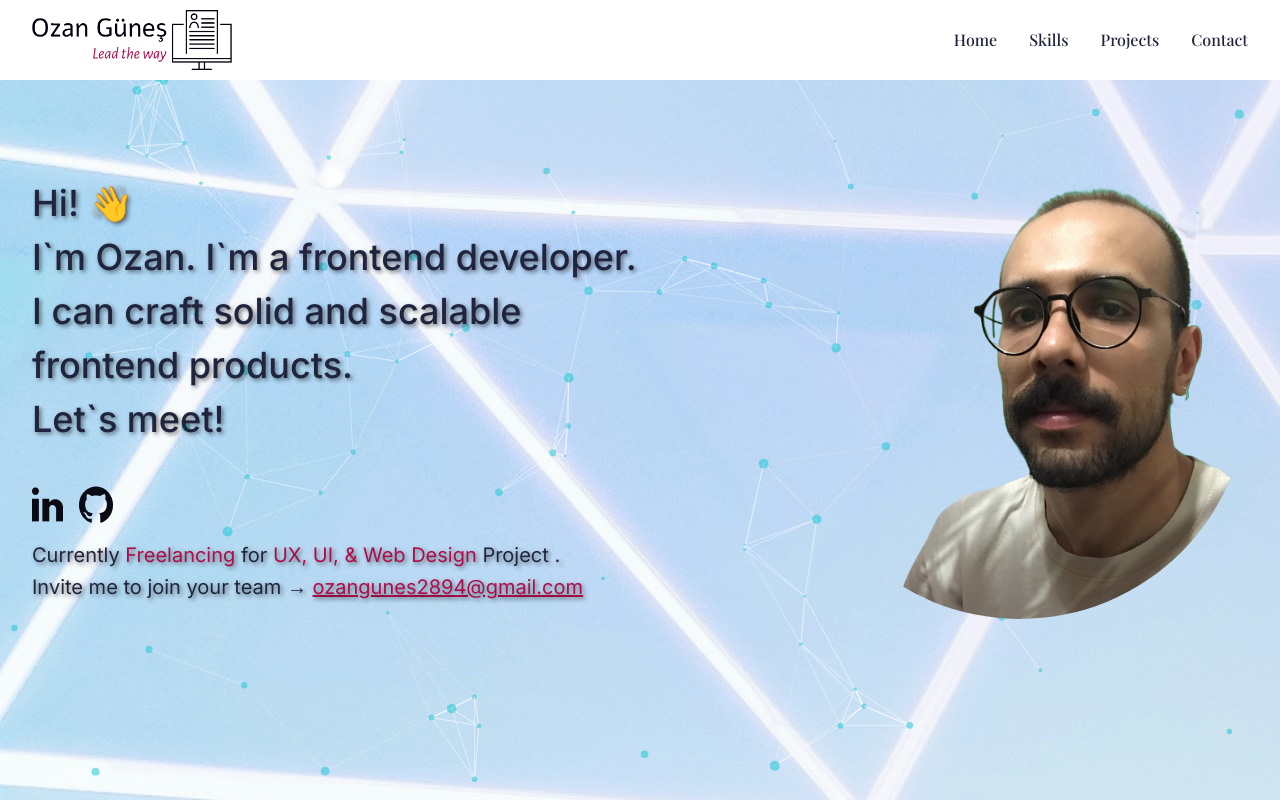
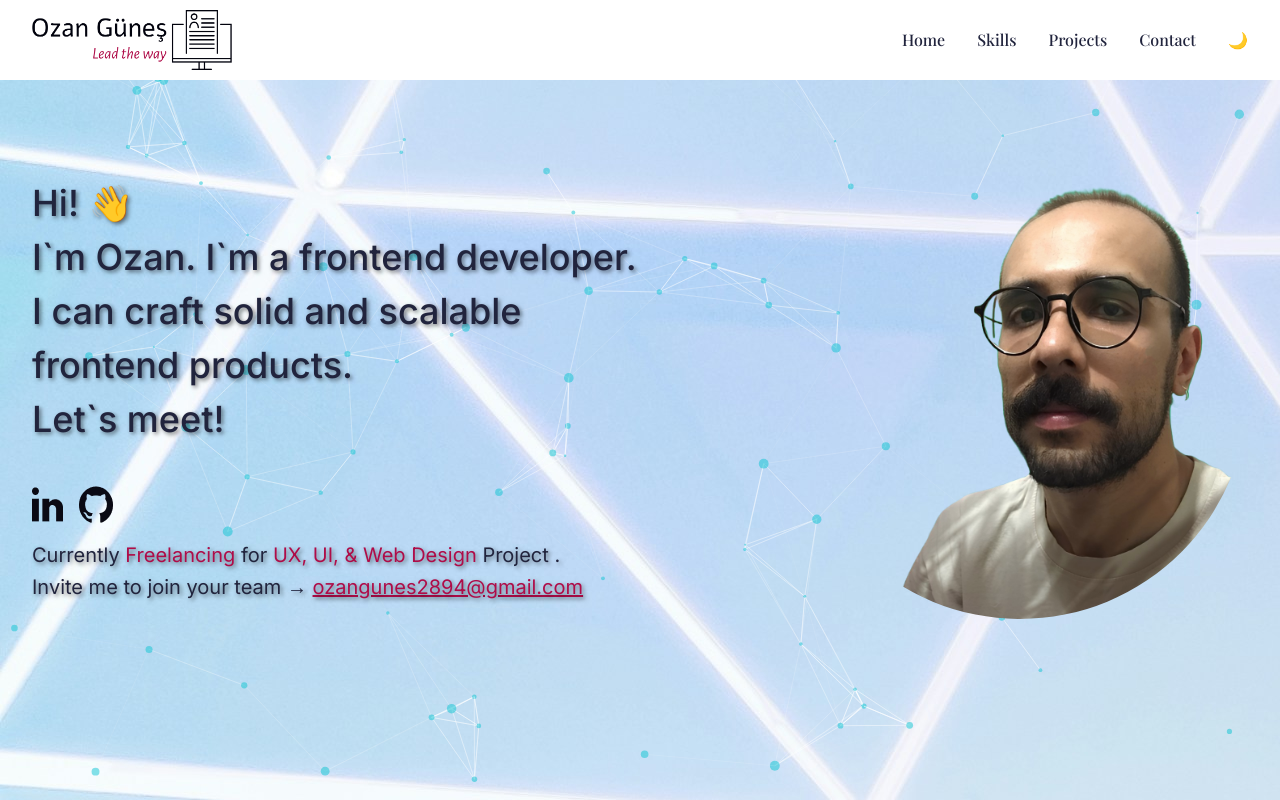
Before and after one commit to Bardsun0/My-Portfolio, a React (Vite) app: page / in a window 1280 px wide. Shown: the top 800 px of the page. Built offline with nearby package versions, Linux system fonts and the light colour scheme; the HTML template or start-up script is replaced by a standard one; a web font is replaced by a local one.

Commit message:
Dark Mode Coming!

```diff
--- a/src/App.jsx
+++ b/src/App.jsx
@@ -1,6 +1,18 @@
+import { useSelector } from "react-redux";
+import { useEffect } from "react";
 import Home from "./pages/Home";
 
 function App() {
+  const darkMode = useSelector((state) => state.theme.darkMode);
+
+  useEffect(() => {
+    if (darkMode) {
+      document.documentElement.classList.add("dark");
+    } else {
+      document.documentElement.classList.remove("dark");
+    }
+  }, [darkMode]);
+
   return <Home />;
 }
 
--- a/src/components/Header.jsx
+++ b/src/components/Header.jsx
@@ -12,6 +12,7 @@ const Header = () => {
       className="w-full font-inter text-shadow-custom overflow-hidden pt-20 relative"
       style={{ height: "100vh" }}
     >
+      <div className="absolute inset-0 dark:bg-primary dark:bg-opacity-70"></div>
       <ParticlesBackground />
       <motion.div
         className="max-w-7xl mx-auto px-4 sm:px-6 lg:px-8 py-20 relative"
@@ -24,12 +25,12 @@ const Header = () => {
             animate={{ opacity: 1, x: 0 }}
             transition={{ duration: 0.9, delay: 0.2 }}
           >
-            <p className="text-[36px] font-medium mb-10 text-primary">
+            <p className="text-[36px] font-medium mb-10 text-primary dark:text-white">
               Hi! 👋 <br /> I`m Ozan. I`m a frontend developer. I can craft
               solid and scalable frontend products. <br /> Let`s meet!
             </p>
             <SocialIcons />
-            <div className="text-xl leading-relaxed mt-4 font-normal text-primary">
+            <div className="text-xl leading-relaxed mt-4 font-normal text-primary dark:text-white">
               <p>
                 Currently{" "}
                 <span className="text-custom-darkpink">Freelancing</span> for{" "}
--- a/src/components/Navbar.jsx
+++ b/src/components/Navbar.jsx
@@ -1,8 +1,11 @@
 import { motion } from "framer-motion";
-import { useSelector } from "react-redux";
+import { useDispatch, useSelector } from "react-redux";
+import { toggleDarkMode } from "../store/slicers/themeSlice";
 
 const Navbar = () => {
   const navItems = useSelector((state) => state.navbar.navItems);
+  const darkMode = useSelector((state) => state.theme.darkMode);
+  const dispatch = useDispatch();
 
   const scrollToSection = (sectionId) => {
     const section = document.getElementById(sectionId);
@@ -13,7 +16,7 @@ const Navbar = () => {
 
   return (
     <motion.nav
-      className="w-full h-20 fixed top-0 z-50 bg-white font-playfair"
+      className="w-full h-20 fixed top-0 z-50 bg-white font-playfair dark:bg-primary"
       initial={{ opacity: 0, y: -50 }}
       animate={{ opacity: 1, y: 0 }}
       transition={{ duration: 0.5 }}
@@ -34,7 +37,7 @@ const Navbar = () => {
               <motion.button
                 key={item.name}
                 onClick={() => scrollToSection(item.id)}
-                className="text-primary hover:text-accent transition duration-300"
+                className="text-primary hover:text-accent transition duration-300 dark:text-white dark:hover:text-accent"
                 whileHover={{ scale: 1.4 }}
                 whileTap={{ scale: 0.9 }}
                 initial={{ opacity: 0, y: -20 }}
@@ -44,6 +47,14 @@ const Navbar = () => {
                 {item.name}
               </motion.button>
             ))}
+            <motion.button
+              onClick={() => dispatch(toggleDarkMode())}
+              className="text-primary dark:text-white hover:text-accent transition duration-300"
+              whileHover={{ scale: 1.1 }}
+              whileTap={{ scale: 0.9 }}
+            >
+              {darkMode ? "🌞" : "🌙"}
+            </motion.button>
           </div>
         </div>
       </div>
--- a/src/components/Skills.jsx
+++ b/src/components/Skills.jsx
@@ -5,9 +5,9 @@ const Skills = () => {
   const skills = useSelector((state) => state.skills.skills);
 
   return (
-    <section id="skills" className="w-full py-20 font-playfair">
+    <section id="skills" className="w-full py-20 font-playfair dark:bg-primary">
       <div className="max-w-7xl mx-auto px-4 sm:px-6 lg:px-8">
-        <h2 className="text-5xl font-bold text-center mb-16 text-primary">
+        <h2 className="text-5xl font-bold text-center mb-16 text-primary dark:text-white">
           Skills
         </h2>
         <div className="grid grid-cols-2 md:grid-cols-4 gap-10">
@@ -29,7 +29,7 @@ const Skills = () => {
                 alt={skill.name}
                 className="w-16 h-16 mb-4"
               />
-              <span className="text-xl font-semibold text-primary">
+              <span className="text-xl font-semibold text-primary dark:text-white">
                 {skill.name}
               </span>
             </motion.a>
--- a/src/store/index.js
+++ b/src/store/index.js
@@ -3,6 +3,7 @@ import navbarReducer from "./slicers/navbarSlice";
 import skillsReducer from "./slicers/skillsSlice";
 import projectsReducer from "./slicers/projectsSlice";
 import footerReducer from "./slicers/footerSlice";
+import themeSliceReducer from "./slicers/themeSlice";
 
 export const store = configureStore({
   reducer: {
@@ -10,5 +11,6 @@ export const store = configureStore({
     skills: skillsReducer,
     projects: projectsReducer,
     footer: footerReducer,
+    theme: themeSliceReducer,
   },
 });
--- /dev/null
+++ b/src/store/slicers/themeSlice.js
@@ -0,0 +1,18 @@
+import { createSlice } from "@reduxjs/toolkit";
+
+const initialState = {
+  darkMode: false,
+};
+
+export const themeSlice = createSlice({
+  name: "theme",
+  initialState,
+  reducers: {
+    toggleDarkMode: (state) => {
+      state.darkMode = !state.darkMode;
+    },
+  },
+});
+
+export const { toggleDarkMode } = themeSlice.actions;
+export default themeSlice.reducer;
--- a/tailwind.config.js
+++ b/tailwind.config.js
@@ -1,6 +1,7 @@
 /** @type {import('tailwindcss').Config} */
 export default {
   content: ["./index.html", "./src/**/*.{js,ts,jsx,tsx}"],
+  darkMode: "class",
   theme: {
     extend: {
       colors: {
```
